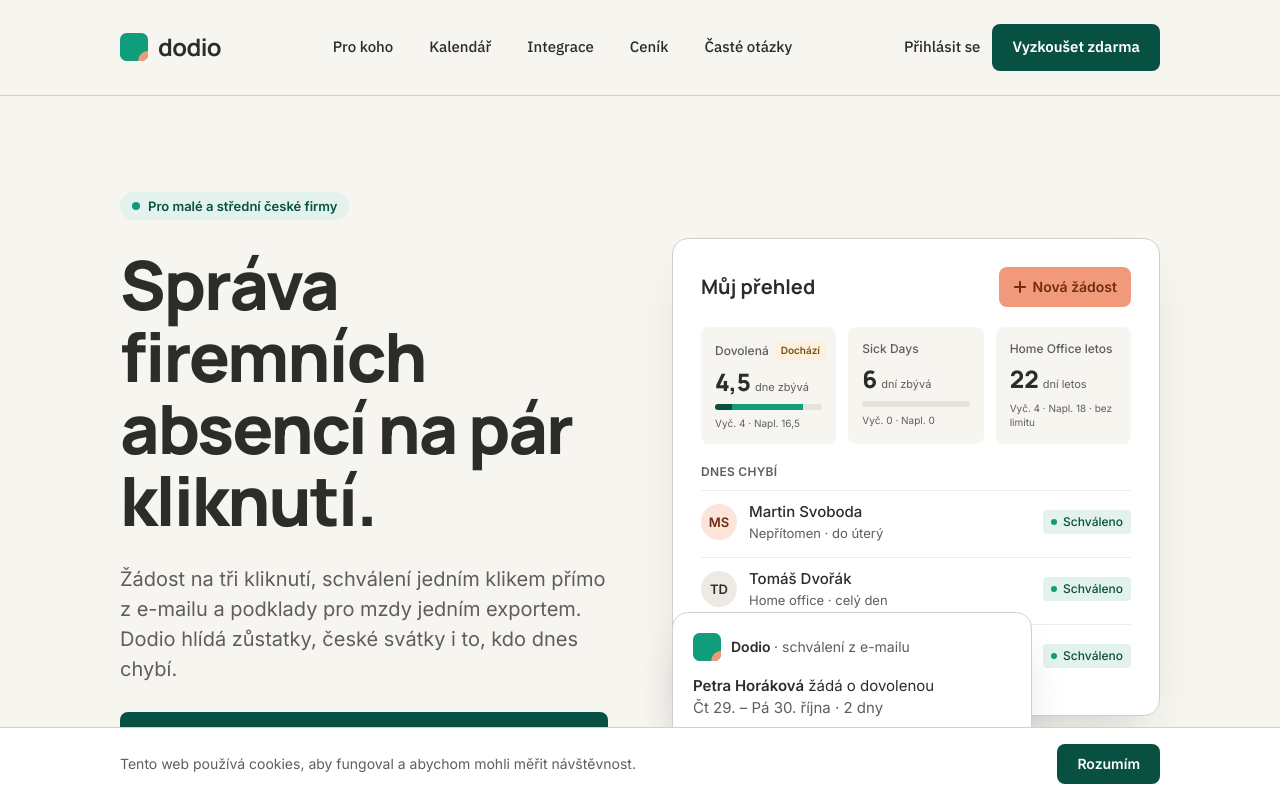
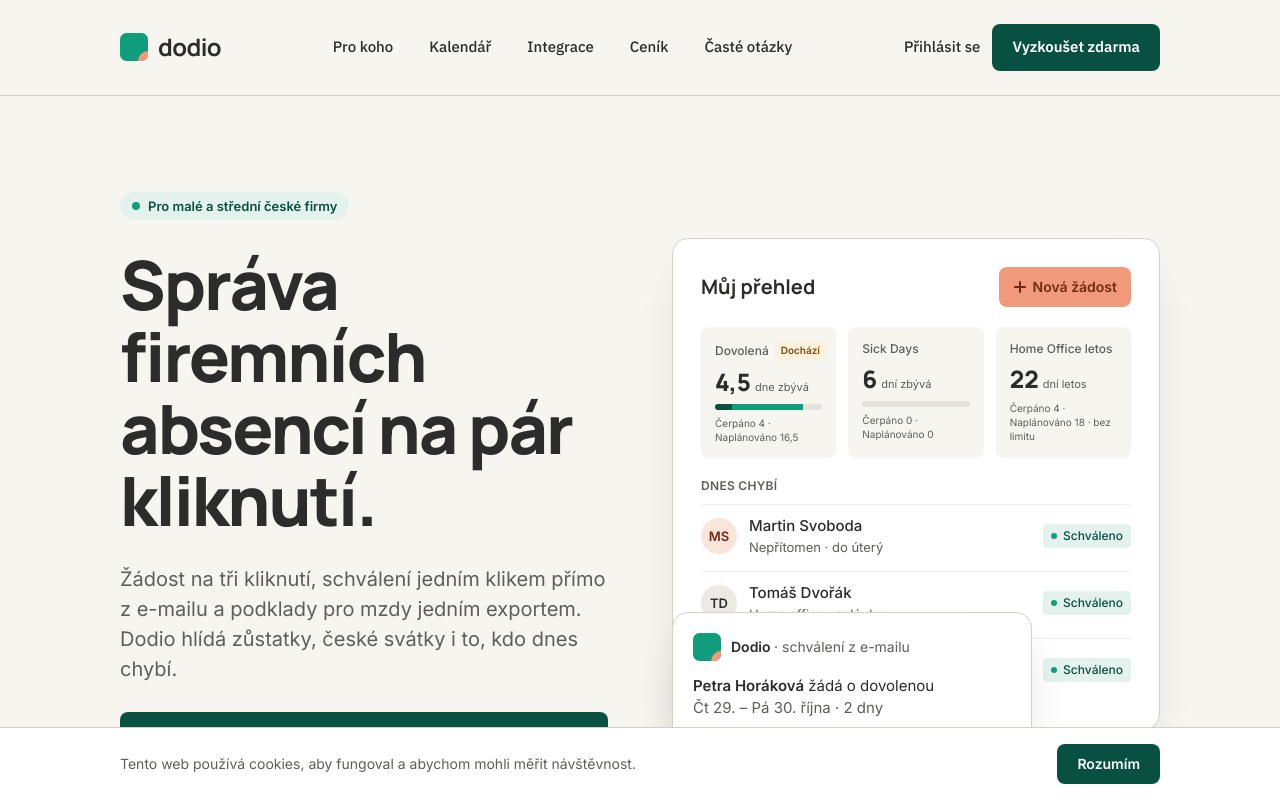
Before and after one commit to oldrichzvonicek/dovolena-app, a Next.js app: page / in a window 1280 px wide. Shown: the top 800 px of the page. Built offline with nearby package versions, Linux system fonts and the light colour scheme.

Commit message:
Spell out "Čerpáno"/"Naplánováno" instead of abbreviations in balance tiles
Co-Authored-By: Claude Sonnet 5 <noreply@anthropic.com>
Claude-Session: https://claude.ai/code/session_01LmKMwSvSbkksHQREJAJSKi

```diff
--- a/src/components/marketing/Hero.tsx
+++ b/src/components/marketing/Hero.tsx
@@ -56,7 +56,7 @@ const BALANCE_TILES: BalanceTile[] = [
     unit: "dne zbývá",
     usedPct: 16,
     plannedPct: 66,
-    caption: "Vyč. 4 · Napl. 16,5",
+    caption: "Čerpáno 4 · Naplánováno 16,5",
   },
   {
     label: "Sick Days",
@@ -64,13 +64,13 @@ const BALANCE_TILES: BalanceTile[] = [
     unit: "dní zbývá",
     usedPct: 0,
     plannedPct: 0,
-    caption: "Vyč. 0 · Napl. 0",
+    caption: "Čerpáno 0 · Naplánováno 0",
   },
   {
     label: "Home Office letos",
     value: "22",
     unit: "dní letos",
-    caption: "Vyč. 4 · Napl. 18",
+    caption: "Čerpáno 4 · Naplánováno 18",
     note: "bez limitu",
   },
 ];
```
